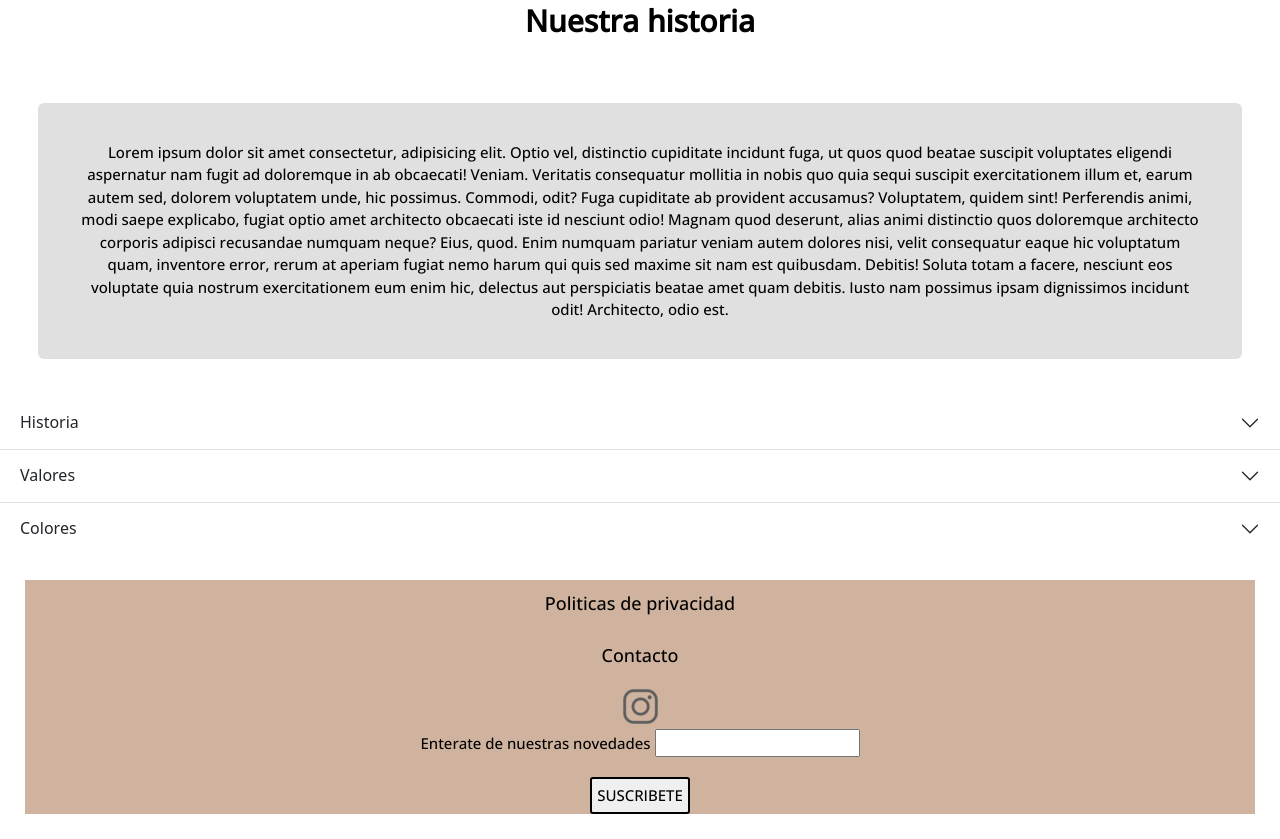
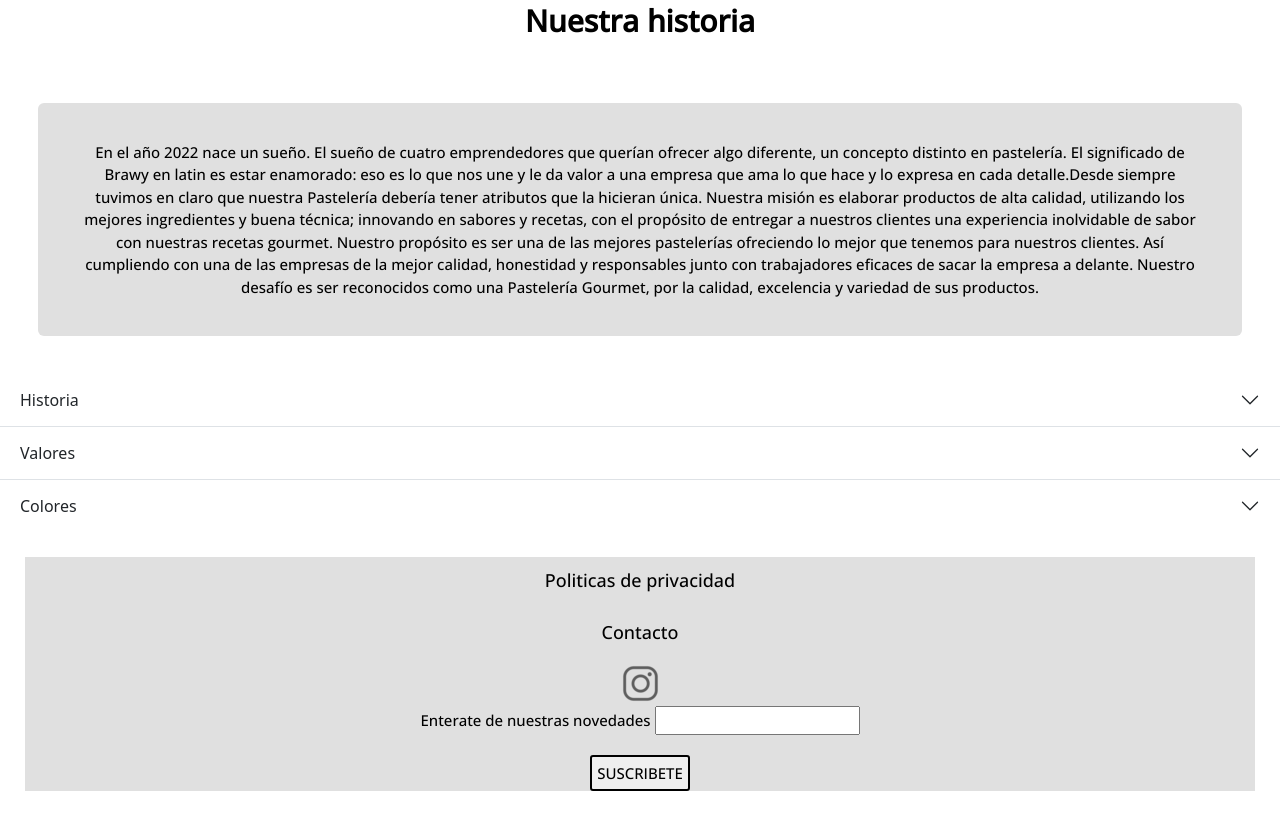
Before and after one commit to rocioaramayo/mispaginas, a website: page sobre.html in a window 1280 px wide. Shown: the part 1341-2180 px from the top of the page. After the commit the page ends 2157 px from the top, so only its background shows below. Drawn offline with nearby package versions, Linux system fonts and the light colour scheme.

Commit message:
cambiosfinales

```diff
--- a/css/style.css
+++ b/css/style.css
@@ -91,7 +91,7 @@
 }
 
 .btn-propio:hover {
-  background-color: beige;
+  background-color: #E0E0E0;
   color: black;
 }
 
@@ -273,7 +273,7 @@
 }
 
 footer {
-  background-color: rgb(208, 179, 159);
+  background-color: #E0E0E0;
 }
 
 /*  media*/
--- a/sobre.html
+++ b/sobre.html
@@ -60,11 +60,7 @@
 
             <div id="pe">
                 <p class="textop">
-                    Lorem ipsum dolor sit amet consectetur, adipisicing elit. Optio vel, distinctio cupiditate incidunt fuga, ut quos quod beatae suscipit voluptates eligendi aspernatur nam fugit ad doloremque in ab obcaecati! Veniam.
-                    Veritatis consequatur mollitia in nobis quo quia sequi suscipit exercitationem illum et, earum autem sed, dolorem voluptatem unde, hic possimus. Commodi, odit? Fuga cupiditate ab provident accusamus? Voluptatem, quidem sint!
-                    Perferendis animi, modi saepe explicabo, fugiat optio amet architecto obcaecati iste id nesciunt odio! Magnam quod deserunt, alias animi distinctio quos doloremque architecto corporis adipisci recusandae numquam neque? Eius, quod.
-                    Enim numquam pariatur veniam autem dolores nisi, velit consequatur eaque hic voluptatum quam, inventore error, rerum at aperiam fugiat nemo harum qui quis sed maxime sit nam est quibusdam. Debitis!
-                    Soluta totam a facere, nesciunt eos voluptate quia nostrum exercitationem eum enim hic, delectus aut perspiciatis beatae amet quam debitis. Iusto nam possimus ipsam dignissimos incidunt odit! Architecto, odio est.
+                    En el año 2022 nace un sueño. El sueño de cuatro emprendedores que querían ofrecer algo diferente, un concepto distinto en pastelería. El significado de Brawy en latin es estar enamorado: eso es lo que nos une y le da valor a una empresa que ama lo que hace y lo expresa en cada detalle.Desde siempre tuvimos en claro que nuestra Pastelería debería tener atributos que la hicieran única. Nuestra misión es elaborar productos de alta calidad, utilizando los mejores ingredientes y buena técnica; innovando en sabores y recetas, con el propósito de entregar a nuestros clientes una experiencia inolvidable de sabor con nuestras recetas gourmet. Nuestro propósito es ser una de las mejores pastelerías ofreciendo lo mejor que tenemos para nuestros clientes. Así cumpliendo con una de las empresas de la mejor calidad, honestidad y responsables junto con trabajadores eficaces de sacar la empresa a delante. Nuestro desafío es ser reconocidos como una Pastelería Gourmet, por la calidad, excelencia y variedad de sus productos.
                 </p>
             </div>
             <div class="accordion accordion-flush" id="accordionFlushExample">
```
